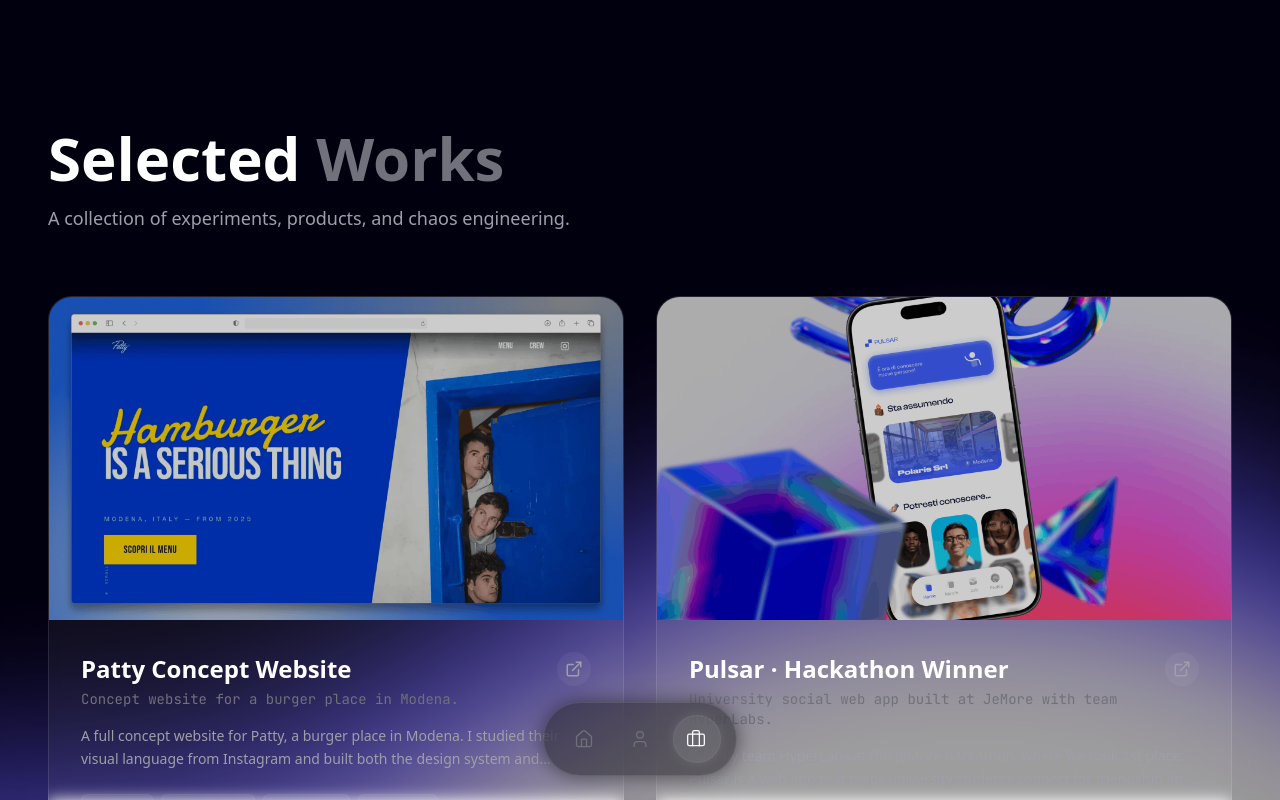
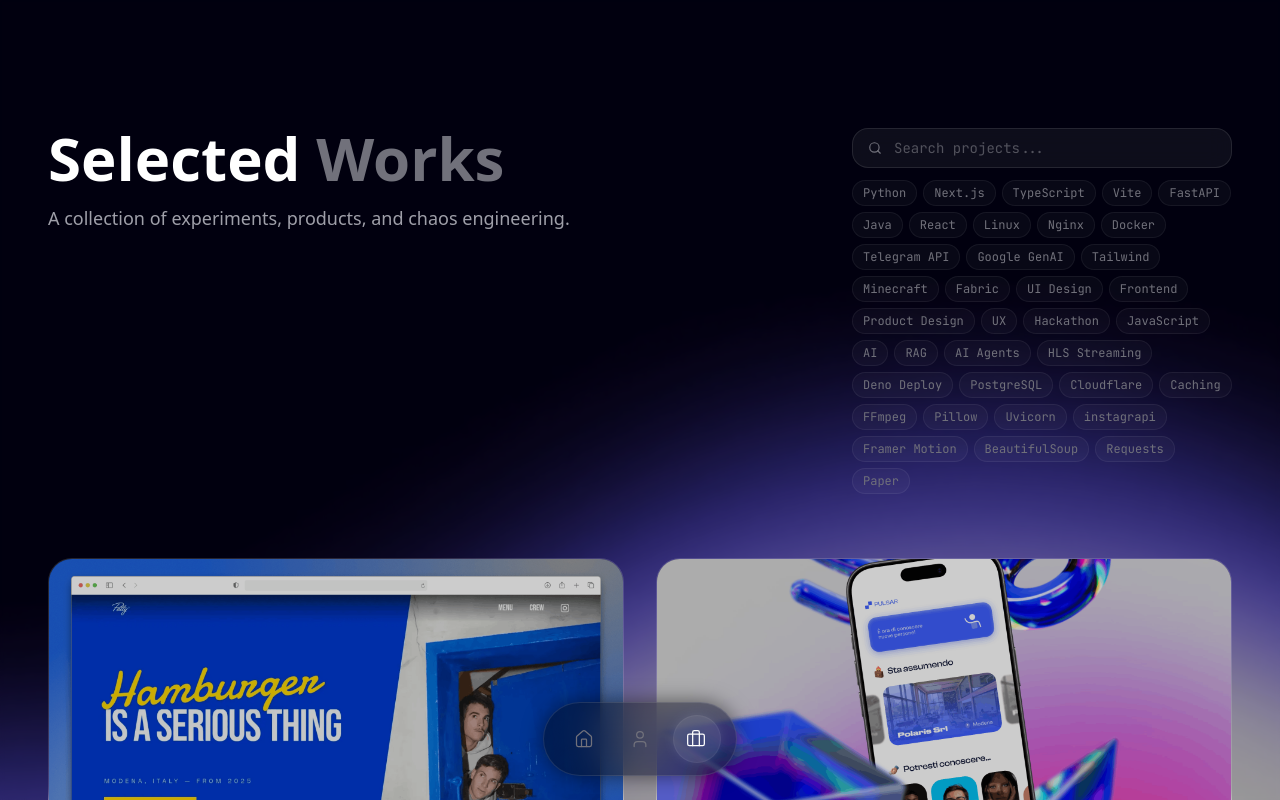
Before and after one commit to emqnuele/portfolio, a Next.js app: page /projects in a window 1280 px wide. Shown: the top 800 px of the page. Built offline with nearby package versions, Linux system fonts and the light colour scheme.

Commit message:
add search bar and tag filters to projects page

```diff
--- a/src/app/projects/page.tsx
+++ b/src/app/projects/page.tsx
@@ -1,15 +1,62 @@
 "use client";
 
-import { Suspense } from "react";
+import { Suspense, useState, useMemo } from "react";
 import { motion } from "framer-motion";
 import { projects } from "@/data/portfolio";
 import ProjectsGrid from "@/components/ui/ProjectsGrid";
+import ProjectSearch from "@/components/ui/ProjectSearch";
+
+// sorted by usage frequency across all projects
+const allTags = (() => {
+    const freq: Record<string, number> = {};
+    projects.forEach(p => p.stack.forEach(t => { freq[t] = (freq[t] || 0) + 1; }));
+    return Object.entries(freq)
+        .sort((a, b) => b[1] - a[1])
+        .map(([tag]) => tag);
+})();
 
 export default function ProjectsPage() {
+    const [searchQuery, setSearchQuery] = useState("");
+    const [activeFilters, setActiveFilters] = useState<string[]>([]);
+
+    const filteredProjects = useMemo(() => {
+        let result = projects;
+
+        if (searchQuery.trim()) {
+            const q = searchQuery.toLowerCase();
+            result = result.filter(p =>
+                p.title.toLowerCase().includes(q) ||
+                p.tagline.toLowerCase().includes(q) ||
+                p.stack.some(t => t.toLowerCase().includes(q))
+            );
+        }
+
+        if (activeFilters.length > 0) {
+            result = result.filter(p =>
+                activeFilters.some(f => p.stack.includes(f))
+            );
+        }
+
+        return result;
+    }, [searchQuery, activeFilters]);
+
+    const toggleFilter = (tag: string) => {
+        setActiveFilters(prev =>
+            prev.includes(tag) ? prev.filter(t => t !== tag) : [...prev, tag]
+        );
+    };
+
+    const clearAll = () => {
+        setSearchQuery("");
+        setActiveFilters([]);
+    };
+
     return (
         <main className="relative min-h-screen w-full overflow-hidden">
             <div className="relative pt-24 md:pt-32 pb-28 md:pb-24 px-4 sm:px-6 md:px-12 max-w-7xl mx-auto">
-                <div className="mb-16">
+                <div className="mb-16 flex flex-col md:flex-row md:items-start md:justify-between gap-8 md:gap-12">
+                    {/* Title */}
+                    <div className="flex-shrink-0">
                         <motion.h1
                             initial={{ opacity: 0, scale: 1.08 }}
                             animate={{ opacity: 1, scale: 1 }}
@@ -28,8 +75,19 @@
                         </motion.p>
                     </div>
 
+                    {/* Search + filters */}
+                    <ProjectSearch
+                        allTags={allTags}
+                        searchQuery={searchQuery}
+                        activeFilters={activeFilters}
+                        onSearchChange={setSearchQuery}
+                        onFilterToggle={toggleFilter}
+                        onClearAll={clearAll}
+                    />
+                </div>
+
                 <Suspense fallback={null}>
-                    <ProjectsGrid projects={projects} />
+                    <ProjectsGrid projects={filteredProjects} />
                 </Suspense>
             </div>
         </main>
--- /dev/null
+++ b/src/components/ui/ProjectSearch.tsx
@@ -0,0 +1,114 @@
+"use client";
+
+import { useRef } from "react";
+import { motion, AnimatePresence } from "framer-motion";
+import { Search, X } from "lucide-react";
+
+interface ProjectSearchProps {
+    allTags: string[];
+    searchQuery: string;
+    activeFilters: string[];
+    onSearchChange: (query: string) => void;
+    onFilterToggle: (tag: string) => void;
+    onClearAll: () => void;
+}
+
+export default function ProjectSearch({
+    allTags,
+    searchQuery,
+    activeFilters,
+    onSearchChange,
+    onFilterToggle,
+    onClearAll,
+}: ProjectSearchProps) {
+    const inputRef = useRef<HTMLInputElement>(null);
+    const hasActive = searchQuery.length > 0 || activeFilters.length > 0;
+
+    return (
+        <motion.div
+            initial={{ opacity: 0, x: 20 }}
+            animate={{ opacity: 1, x: 0 }}
+            transition={{ duration: 0.6, delay: 0.2, ease: [0.22, 1, 0.36, 1] }}
+            className="flex flex-col gap-3 w-full md:max-w-[380px]"
+        >
+            {/* Search bar */}
+            <div
+                className="relative group cursor-text"
+                onClick={() => inputRef.current?.focus()}
+            >
+                <div className="absolute inset-0 rounded-2xl bg-white/5 backdrop-blur-md border border-white/10 group-focus-within:border-white/20 group-focus-within:bg-white/[0.07] transition-all duration-300" />
+                <div className="relative flex items-center px-4 py-2.5 gap-3">
+                    <Search size={14} className="text-zinc-500 flex-shrink-0" />
+                    <input
+                        ref={inputRef}
+                        type="text"
+                        value={searchQuery}
+                        onChange={(e) => onSearchChange(e.target.value)}
+                        placeholder="Search projects..."
+                        className="bg-transparent text-sm text-white placeholder:text-zinc-600 outline-none flex-1 font-mono min-w-0"
+                        aria-label="Search projects"
+                    />
+                    <AnimatePresence>
+                        {hasActive && (
+                            <motion.button
+                                initial={{ opacity: 0, scale: 0.5 }}
+                                animate={{ opacity: 1, scale: 1 }}
+                                exit={{ opacity: 0, scale: 0.5 }}
+                                transition={{ duration: 0.15, ease: "easeOut" }}
+                                onClick={(e) => { e.stopPropagation(); onClearAll(); }}
+                                className="p-1 rounded-full text-zinc-500 hover:text-white transition-colors flex-shrink-0"
+                                aria-label="Clear all filters"
+                            >
+                                <X size={12} />
+                            </motion.button>
+                        )}
+                    </AnimatePresence>
+                </div>
+            </div>
+
+            {/* Filter chips */}
+            <div className="flex flex-wrap gap-1.5">
+                {allTags.map((tag, i) => {
+                    const isActive = activeFilters.includes(tag);
+                    return (
+                        <motion.button
+                            key={tag}
+                            initial={{ opacity: 0, y: 8 }}
+                            animate={{ opacity: 1, y: 0 }}
+                            transition={{
+                                duration: 0.35,
+                                delay: 0.28 + i * 0.018,
+                                ease: [0.22, 1, 0.36, 1],
+                            }}
+                            whileHover={{ scale: 1.05 }}
+                            whileTap={{ scale: 0.95 }}
+                            onClick={() => onFilterToggle(tag)}
+                            className={`px-2.5 py-1 rounded-full text-xs font-mono border transition-all duration-200 ${
+                                isActive
+                                    ? "bg-white/[0.12] border-white/25 text-white shadow-[0_0_14px_rgba(255,255,255,0.07)]"
+                                    : "bg-white/[0.03] border-white/[0.06] text-zinc-500 hover:text-zinc-300 hover:bg-white/[0.07] hover:border-white/10"
+                            }`}
+                        >
+                            {tag}
+                        </motion.button>
+                    );
+                })}
+            </div>
+
+            {/* Active filter count hint */}
+            <AnimatePresence>
+                {activeFilters.length > 0 && (
+                    <motion.p
+                        initial={{ opacity: 0, y: -4 }}
+                        animate={{ opacity: 1, y: 0 }}
+                        exit={{ opacity: 0, y: -4 }}
+                        transition={{ duration: 0.2 }}
+                        className="text-xs text-zinc-600 font-mono"
+                    >
+                        {activeFilters.length} filter{activeFilters.length > 1 ? "s" : ""} active
+                    </motion.p>
+                )}
+            </AnimatePresence>
+        </motion.div>
+    );
+}
--- a/src/components/ui/ProjectsGrid.tsx
+++ b/src/components/ui/ProjectsGrid.tsx
@@ -2,7 +2,7 @@
 
 import { useState, useEffect } from "react";
 import { useRouter, useSearchParams } from "next/navigation";
-import { motion, type Variants } from "framer-motion";
+import { motion, AnimatePresence, type Variants } from "framer-motion";
 import Image from "next/image";
 import Link from "next/link";
 import { ExternalLink, Github } from "lucide-react";
@@ -14,7 +14,7 @@
     show: {
         opacity: 1,
         transition: {
-            staggerChildren: 0.1
+            staggerChildren: 0.08
         }
     }
 };
@@ -57,12 +57,16 @@
                 variants={containerVariants}
                 initial="hidden"
                 animate="show"
+                layout
                 className="grid grid-cols-1 md:grid-cols-2 gap-5 md:gap-8"
             >
+                <AnimatePresence mode="popLayout">
                 {projects.map((project) => (
                     <motion.article
                         key={project.slug}
                         variants={itemVariants}
+                        exit={{ opacity: 0, scale: 0.9, transition: { duration: 0.2 } }}
+                        layout
                         onClick={() => openModal(project)}
                         className="group relative rounded-3xl border border-white/10 bg-white/5 backdrop-blur-sm overflow-hidden hover:bg-white/[0.07] transition-colors duration-500 cursor-pointer"
                     >
@@ -123,7 +127,24 @@
                         </div>
                     </motion.article>
                 ))}
+                </AnimatePresence>
             </motion.div>
+
+            {/* Empty state */}
+            <AnimatePresence>
+                {projects.length === 0 && (
+                    <motion.div
+                        initial={{ opacity: 0, y: 16 }}
+                        animate={{ opacity: 1, y: 0 }}
+                        exit={{ opacity: 0, y: 8 }}
+                        transition={{ duration: 0.4, ease: [0.22, 1, 0.36, 1] }}
+                        className="flex flex-col items-center justify-center py-24 gap-3 text-center"
+                    >
+                        <p className="text-zinc-400 text-lg font-semibold">No projects found</p>
+                        <p className="text-zinc-600 text-sm font-mono">Try a different search or filter.</p>
+                    </motion.div>
+                )}
+            </AnimatePresence>
 
             {selectedProject && (
                 <ProjectModal
```
Lines whose indentation alone changed are shown as unchanged.
